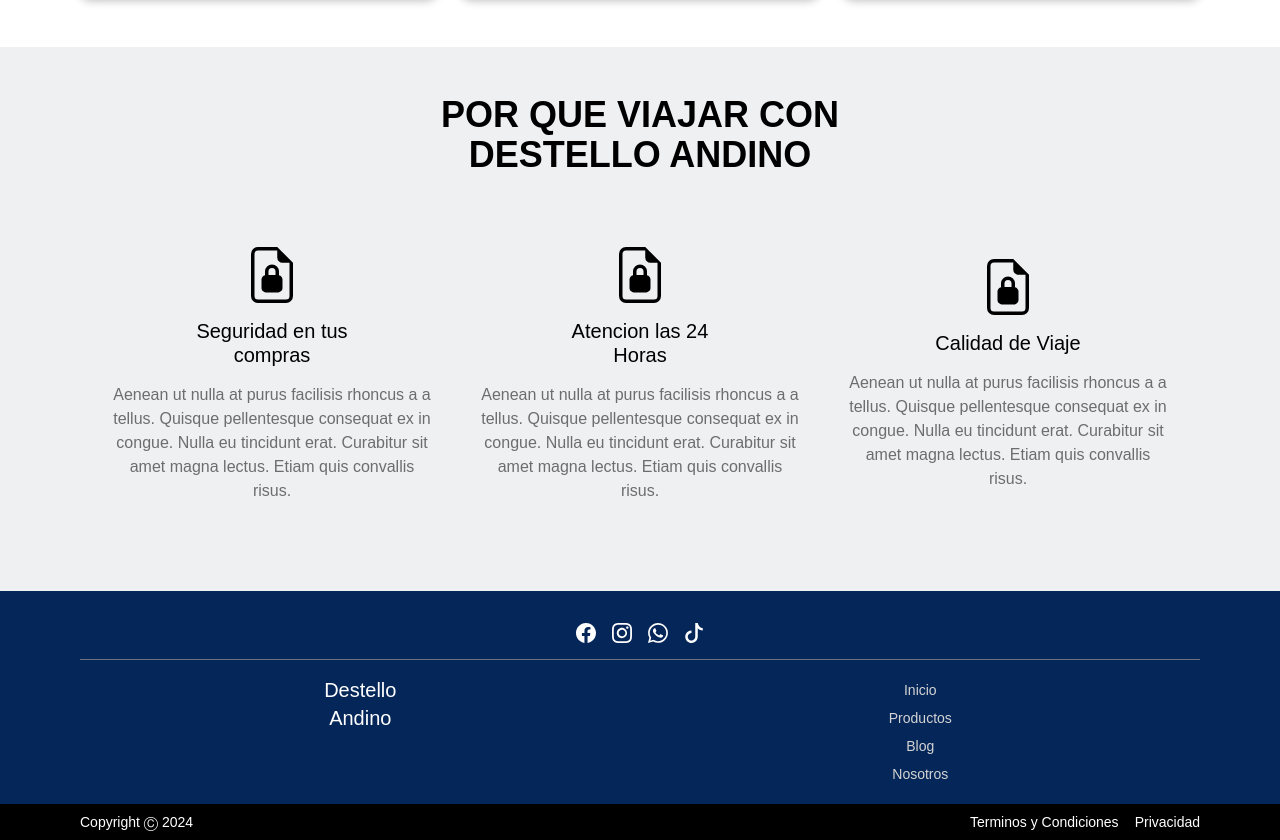
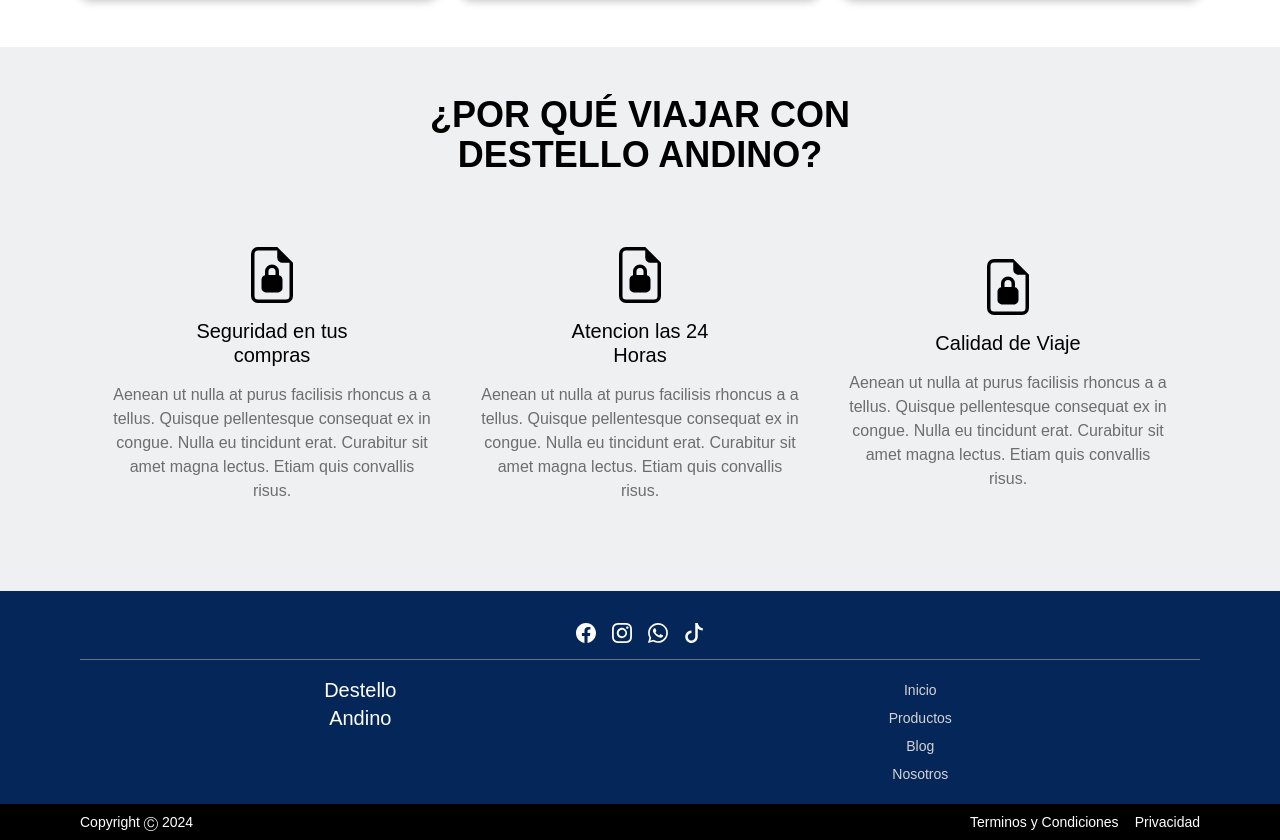
Before and after one commit to harvepq/destello, a Next.js app: page / in a window 1280 px wide. Shown: the part 2691-3531 px from the top of the page. Built offline with nearby package versions, Linux system fonts and the light colour scheme; a web font is replaced by a local one.

Commit message:
Fix reasons ort

```diff
--- a/app/page.tsx
+++ b/app/page.tsx
@@ -44,7 +44,7 @@ export default function Home() {
 
       {/* Reasons Section */}
       <section className="px-6 py-6 bg-[#EFF0F2] lg:px-20 lg:py-12">
-        <h2 className="text-2xl text-center mb-6 uppercase font-bold lg:text-4xl lg:mb-8">Por Que Viajar Con <br /> Destello Andino</h2>
+        <h2 className="text-2xl text-center mb-6 uppercase font-bold lg:text-4xl lg:mb-8">¿Por Qué Viajar Con <br /> Destello Andino?</h2>
         <div className="flex flex-col items-center gap-8 sm:flex-row sm:justify-center sm:flex-wrap sm:py-10 sm:gap-12">
           <ReasonList />
         </div>
```
